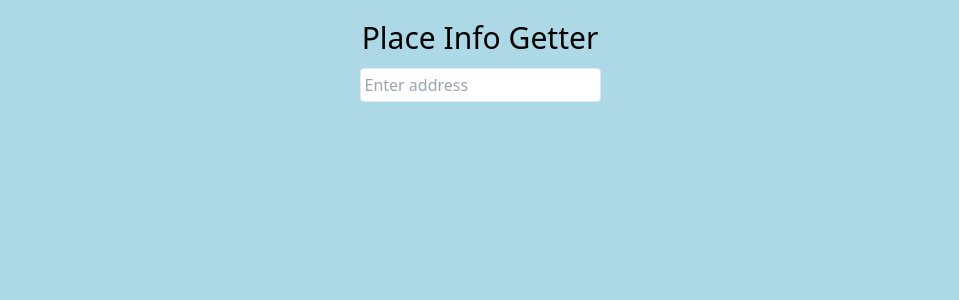
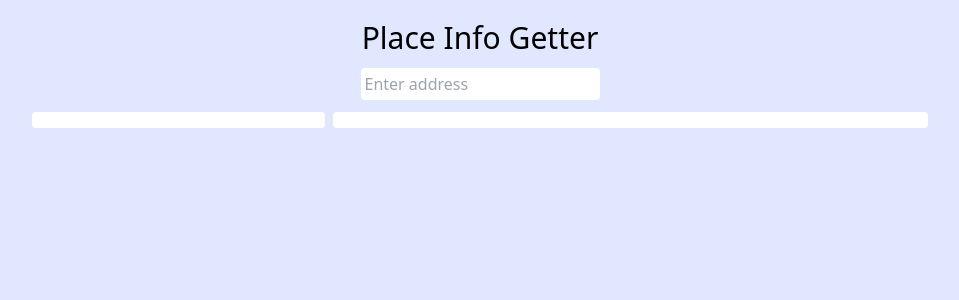
Before and after one commit to zpix1/nsu-socket-labs, a React (Vite) app in the folder lab3/: page / in a window 1280 px wide. Shown: the top 300 px of the page, without its empty margins (160-1119 px from the left). Built offline with nearby package versions, Linux system fonts and the light colour scheme.

Commit message:
lab3: WIP

```diff
--- a/lab3/index.html
+++ b/lab3/index.html
@@ -6,7 +6,7 @@
     <meta name="viewport" content="width=device-width, initial-scale=1.0" />
     <title>Vite App</title>
   </head>
-  <body>
+  <body class="bg-indigo-100">
     <div id="root"></div>
     <script type="module" src="/src/main.tsx"></script>
   </body>
--- a/lab3/src/App.tsx
+++ b/lab3/src/App.tsx
@@ -1,9 +1,10 @@
 import { useState } from 'react';
-import { PlaceProvider } from './components/PlaceProvider';
-import { PlaceCard } from './components/PlaceCard';
+import { PlaceProvider, Place } from './components/PlaceProvider';
+import { PlaceDataProvider } from './components/PlaceDataProvider';
 
 export const App = () => {
   const [query, setQuery] = useState('');
+  const [place, setPlace] = useState<Place | null>(null);
 
   return (
     <div className="text-center max-w-4xl mx-auto mt-5">
@@ -11,29 +12,72 @@ export const App = () => {
         Place Info Getter
       </div>
       <input
-        className="border rounded p-1 mt-3"
+        className="outline-none rounded p-1 mt-3"
         type="text"
         value={query}
         onChange={e => setQuery(e.target.value)}
         placeholder="Enter address"
       />
       <div className="mt-3">
+        <div className="grid grid-cols-6 gap-2">
+          <div className="rounded col-span-2 bg-white flex flex-col gap-2 p-2">
             <PlaceProvider query={query}>
-          {(places, isLoading)  => {
+              {(places, isLoading, error)  => {
                 if (isLoading) {
                   return <div>Loading...</div>;
-            } else  {
-              return <div className="grid gap-2 auto-rows-fr sm:grid-cols-2 md:grid-cols-3 lg:grid-cols-4">
-                {places.map((place, i) => {
+                } else if (error) {
+                  return <div>{error.toString()}</div>;
+                } else {
+                  return <>{places?.map((place, i) => {
                       return (
-                    <PlaceCard key={i.toString()} {...place} />
+                        <div
+                          className="border rounded text-left p-2 hover:bg-gray-100 cursor-pointer"
+                          key={i.toString()}
+                          onClick={() => setPlace(place)}
+                        >
+                          {place.title}
+                        </div>
                       );
-                })}
-              </div>;
+                    })}</>;
                 }
               }}
             </PlaceProvider>
           </div>
+          <div className="rounded col-span-4 bg-white flex flex-col gap-2 p-2">
+            {place &&
+                <>
+                  <div className="font-bold">{place.title}</div>
+                  <PlaceDataProvider place={place}>
+                    {(placeData, isLoading, error) => {
+                      if (error) {
+                        return <div className="red">{error.toString()}</div>
+                      } else if (isLoading) {
+                        return <div>Loading...</div>;
+                      } else {
+                        if (!placeData) {
+                          return <div>Enter something</div>;
+                        }
+                        if (placeData.spots.length == 0) {
+                          return <div>Nothing found</div>;
+                        }
+                        return <>
+                          <div>Top {placeData.spots.length} spot{placeData.spots.length == 1 ? '' : 's'}: </div>
+                          {placeData.spots.map(spot =>
+                            <div
+                              className="border rounded text-left p-2"
+                              key={spot.name}>
+                              {spot.name}
+                            </div>
+                          )}
+                        </>;
+                      }
+                    }}
+                  </PlaceDataProvider>
+                </>
+            }
+          </div>
+        </div>
+      </div>
     </div>
   )
 }
--- a/lab3/src/components/PlaceCard.tsx
+++ /dev/null
@@ -1,16 +0,0 @@
-import { Place } from './PlaceProvider';
-
-export const PlaceCard = (props: Place) => {
-  return (
-    <div className="w-auto bg-white rounded-xl shadow-md overflow-hidden md:max-w-2xl">
-      <div>
-        <div className="p-8">
-          <span className="mx-auto block text-lg font-medium text-black">
-            {props.title}
-          </span>
-          <p className="mt-2 text-gray-500">{props.description}</p>
-        </div>
-      </div>
-    </div>
-  );
-}
--- /dev/null
+++ b/lab3/src/components/PlaceDataProvider.tsx
@@ -0,0 +1,81 @@
+import { useEffect, useState } from 'react';
+import { BehaviorSubject, startWith, switchMap, filter, of, mergeMap, take, tap, map, mergeAll, toArray, catchError, SchedulerLike, MonoTypeOperatorFunction, Observable, concatMap, asyncScheduler } from 'rxjs';
+import { fromFetch } from 'rxjs/fetch';
+import { OPENTRIPMAP_API_KEY } from '../config';
+import { useRequestObservable, UseRequestObservableResult } from '../utils';
+import { Place } from './PlaceProvider';
+
+interface GoodSpot {
+  name: string;
+}
+
+interface PlaceData {
+  spots: GoodSpot[];
+  weather: string;
+}
+
+interface PlaceDataProviderProps {
+  place: Place;
+  children: (placeData: PlaceData, isLoading: boolean, error?: Error) => JSX.Element;
+}
+
+type Result = UseRequestObservableResult<PlaceData>;
+
+const placeDataSubject = new BehaviorSubject<Place | null>(null);
+const placeDataObservable = placeDataSubject.pipe(
+  filter(place => !!place),
+  switchMap(place => {
+    return fromFetch(
+      `https://api.opentripmap.com/0.1/ru/places/radius?radius=100&lon=${place!.lng}&lat=${place!.lat}&apikey=${OPENTRIPMAP_API_KEY}`
+    ).pipe(
+      mergeMap(response => {
+        if (response.ok) {
+          return response.json()
+        }
+        throw new Error(response.statusText);
+      }),
+      mergeMap(responseJson => {
+        return of(responseJson.features).pipe(
+          mergeAll(),
+          take(4),
+          mergeMap(feature => {
+            return fromFetch(
+              `http://api.opentripmap.com/0.1/ru/places/xid/${feature.properties.xid}?apikey=${OPENTRIPMAP_API_KEY}`
+            ).pipe(
+              switchMap(response => {
+                if (response.ok) {
+                  return response.json();
+                }
+                throw new Error(response.statusText);
+              }),
+              mergeMap(responseJson => of({
+                  name: responseJson.name
+                } as GoodSpot)
+              ),
+              filter(spot => !!spot.name)
+            )
+          }),
+          toArray(),
+          map(spots => ({ spots, weather: '' } as PlaceData))
+        )
+      }),
+      tap(console.log),
+      map(data => ({ status: 'ok', data } as Result)),
+      catchError(async error => ({
+        status: 'error',
+        error
+      } as Result)),
+      startWith({ status: 'loading' } as Result)
+    )
+  })
+)
+
+export const PlaceDataProvider = ({ place, children }: PlaceDataProviderProps) => {
+  const [placeData, isLoading, error] = useRequestObservable(place, placeDataSubject, placeDataObservable);
+
+  return children(
+    placeData,
+    isLoading,
+    error
+  );
+}
--- a/lab3/src/components/PlaceProvider.tsx
+++ b/lab3/src/components/PlaceProvider.tsx
@@ -2,24 +2,20 @@ import { useEffect, useState } from 'react';
 import { BehaviorSubject, debounceTime, map, timer, mapTo, combineLatest, takeUntil, share, filter, distinctUntilChanged, mergeMap, from, switchMap, first, startWith, publish, merge, Observable, of } from 'rxjs';
 import { fromFetch } from 'rxjs/fetch';
 import { GRAPHHOPPER_API_KEY } from '../config';
-import { useObservable } from '../utils';
+import { useObservable, useRequestObservable, UseRequestObservableResult } from '../utils';
 
 interface PlaceProviderProps {
   query: string;
-  children: (places: Place[], isLoading: boolean, error: Error | null) => JSX.Element;
+  children: (places: Place[] | null, isLoading: boolean, error: Error | null) => JSX.Element;
 }
 
 export interface Place {
-  title?: string;
-  description?: string;
-  weather?: string;
+  title: string;
+  lat: number;
+  lng: number;
 }
 
-interface Result {
-  status: 'ok' | 'error' | 'loading';
-  places: Place[];
-  error?: Error;
-}
+type Result = UseRequestObservableResult<Place[]>;
 
 const placesSubject = new BehaviorSubject<string>('');
 const placesObservable = placesSubject.pipe(
@@ -33,17 +29,20 @@ const placesObservable = placesSubject.pipe(
           switchMap(async response => {
             if (response.ok) {
               const content = (await response.json()).hits;
-              const places = content.map(({country, city, name}: any) =>
-                ({ title: [country, city, name].filter(p => !!p).join(', ') } as Place)
+              const places = content.map(({ country, city, name, point }: any) =>
+                ({
+                  title: [country, city, name].filter(p => !!p).join(', '),
+                  ...point
+                } as Place)
               );
-              return { status: 'ok', places: places } as Result;
+              return { status: 'ok', data: places } as Result;
             }
             return { status: 'error', error: new Error(`Error: ${response.statusText}`) } as Result;
           }),
           startWith({ status: 'loading' } as Result)
         );
       } else {
-        return of({ status: 'ok', places: [] } as Result);
+        return of({ status: 'ok', data: [] as Place[] } as Result);
       }
     }
   )
@@ -51,27 +50,11 @@ const placesObservable = placesSubject.pipe(
 
 
 export const PlaceProvider = ({ query, children }: PlaceProviderProps) => {
-  const [places, setPlaces] = useState<Place[]>([]);
-  const [isLoading, setIsLoading] = useState(false);
-  const [error, setError] = useState<Error | null>(null);
+  const [place, isLoading, error] = useRequestObservable(query, placesSubject, placesObservable);
 
-  useEffect(() => {
-    placesSubject.next(query);
-  }, [query]);
-
-  useObservable(placesObservable, ({ places, status, error }: Result) => {
-    console.log(status);
-    if (status === 'ok') {
-      setPlaces(places);
-      setIsLoading(false);
-    } else if (status === 'loading') {
-      console.log('loading');
-      setIsLoading(true);
-    } else if (status === 'error' && error) {
-      setError(error);
-      setIsLoading(false);
-    }
-  });
-
-  return children(places, isLoading, error);
+  return children(
+    place,
+    isLoading,
+    error
+  );
 }
--- a/lab3/src/config.tsx
+++ b/lab3/src/config.tsx
@@ -1 +1,2 @@
 export const GRAPHHOPPER_API_KEY = '0875266e-e97d-4271-8c05-c0429e6e3355';
+export const OPENTRIPMAP_API_KEY = '5ae2e3f221c38a28845f05b636b6fd4de4c4cc70484a64f28bd851e2';
--- a/lab3/src/index.css
+++ b/lab3/src/index.css
@@ -1,7 +1,3 @@
 @tailwind base;
 @tailwind components;
 @tailwind utilities;
-
-html {
-  background-color: #add8e6;
-}
--- a/lab3/src/utils.ts
+++ b/lab3/src/utils.ts
@@ -1,5 +1,5 @@
-import { useEffect } from 'react';
-import { Observable } from 'rxjs';
+import { useEffect, useState } from 'react';
+import { Observable, Subject } from 'rxjs';
 
 export const useObservable = <T>(observable: Observable<T>, setter: (value: T) => void) => {
   useEffect(() => {
@@ -7,3 +7,36 @@ export const useObservable = <T>(observable: Observable<T>, setter: (value: T) =
     return () => subscription.unsubscribe();
   }, []);
 };
+
+export interface UseRequestObservableResult<T> {
+  status: 'ok' | 'loading' | 'error';
+  error?: Error;
+  data?: T;
+}
+
+export const useRequestObservable = <T, P>(input: P, subject: Subject<P>, observable: Observable<UseRequestObservableResult<T>>)
+  : [T | null, boolean, Error | null] => {
+  const [data, setData] = useState<T | null>(null);
+  const [isLoading, setIsLoading] = useState(false);
+  const [error, setError] = useState<Error | null>(null);
+
+  useEffect(() => {
+    subject.next(input);
+  }, [input]);
+
+  useObservable(observable, ({ data, status, error }: UseRequestObservableResult<T>) => {
+    if (status === 'ok' && data) {
+      setData(data);
+      setError(null);
+      setIsLoading(false);
+    } else if (status === 'loading') {
+      setIsLoading(true);
+      setError(null);
+    } else if (status === 'error' && error) {
+      setError(error);
+      setIsLoading(false);
+    }
+  });
+
+  return [data, isLoading, error];
+}
```
Lines whose indentation alone changed are shown as unchanged.
